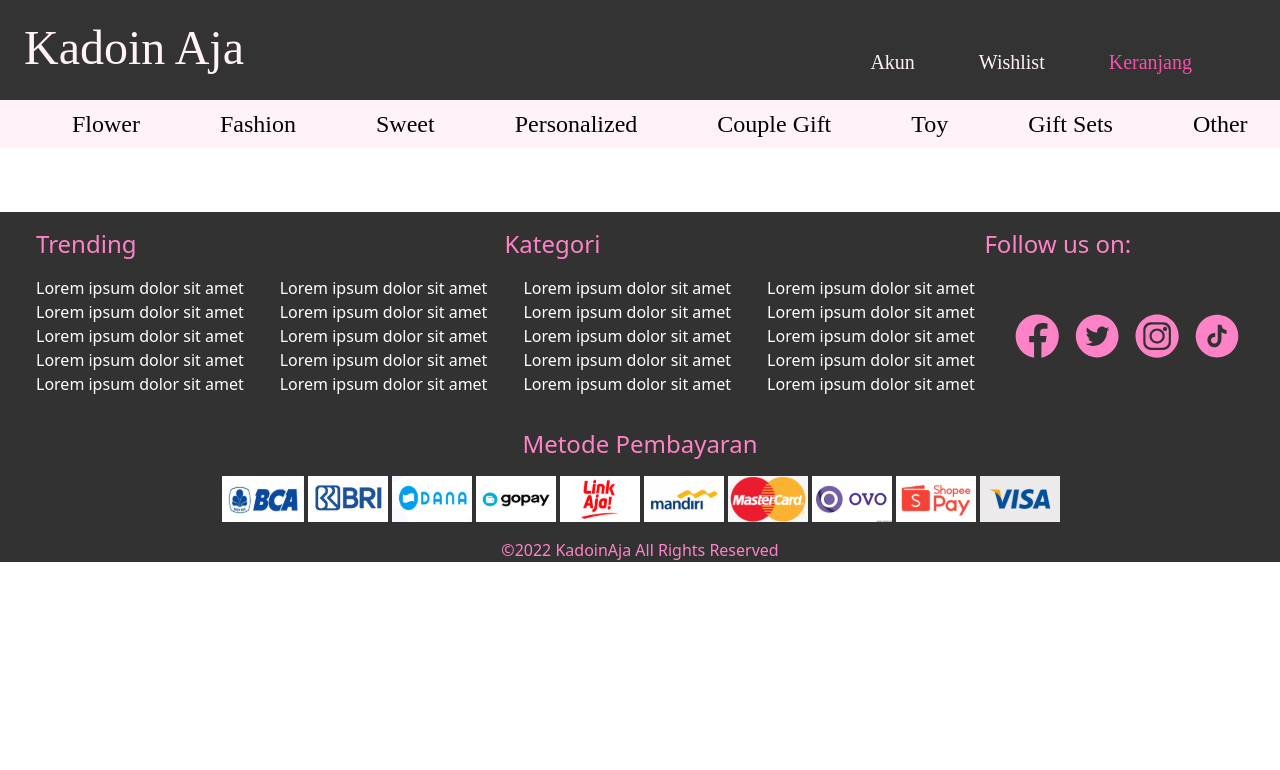
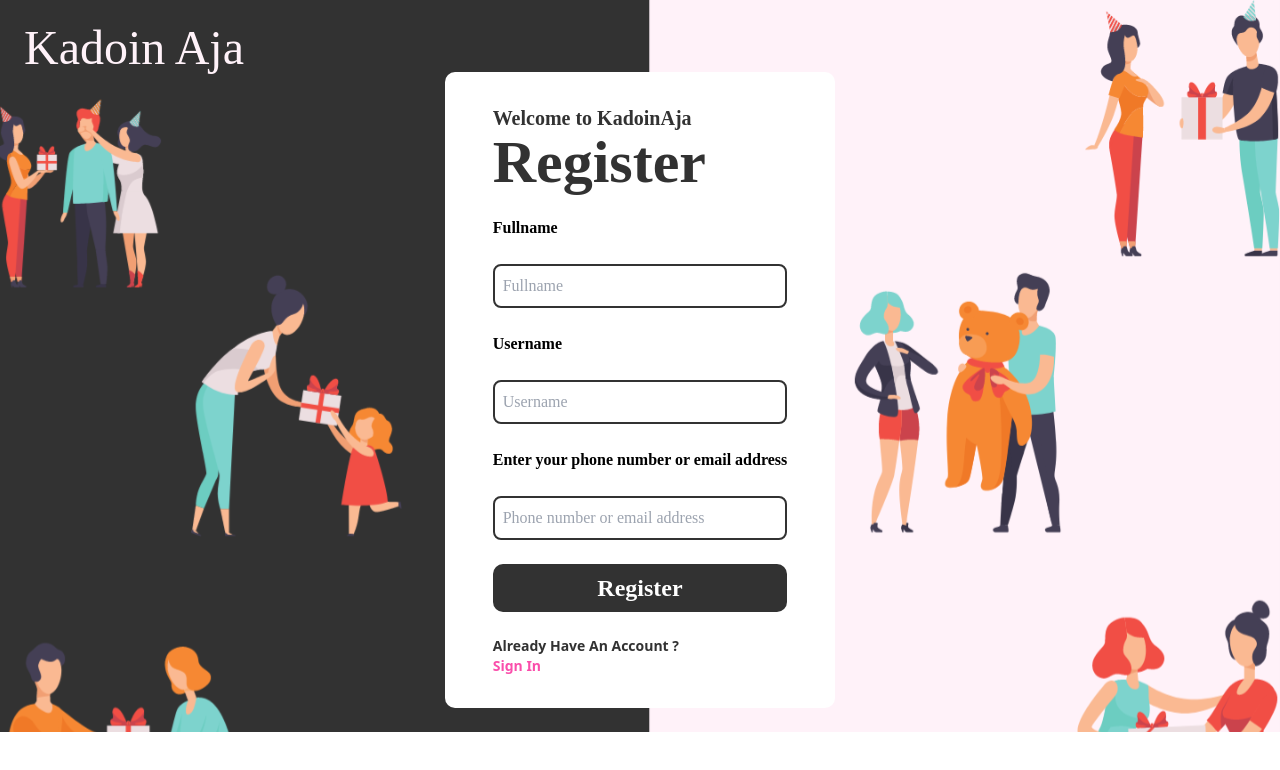
Before and after one commit to eskrimpistachio/kadoin-aja, a React (Create React App) app: page /Signup.js in a window 1280 px wide. Shown: the top 770 px of the page. Built offline with nearby package versions, Linux system fonts and the light colour scheme.

Commit message:
re-sync the font, build login and signup pages

```diff
--- a/src/App.js
+++ b/src/App.js
@@ -4,22 +4,38 @@ import "./App.css" ;
 import Footer from "./components/Footer.js";
 import {BrowserRouter as Router, Route, Switch } from 'react-router-dom';
 import Product from "./components/Product.js";
+import Login from './components/Login.js';
+import Signup from "./components/Signup.js";
 
 function App() {
   return (
     <Router>
+
       <Switch>
         <div>
+        <Route exact path="/">
+          <Login/>
+        </Route>
+
+        <Route exact path="/Signup.js">
+          <Signup/>
+        </Route>
+
+        <Route path="/main">
           <Navbar/>
-            <Route exact path="/">
-              <Main/>
-            </Route>
-            <Route exact path="/Product.js">
-              <Product/>
-            </Route>
+          <Main/>
           <Footer/>
+        </Route>
+
+        <Route path="/Product.js">
+          <Navbar/>
+          <Product/>
+          <Footer/>
+        </Route>
+
         </div>
       </Switch>
+
     </Router>
 
   );
--- /dev/null
+++ b/src/components/Login.js
@@ -0,0 +1,30 @@
+import React from "react";
+import { Link } from "react-router-dom";
+
+const Login = () => {
+    return (
+        <div className="bg-loginbg bg-cover h-full p-6 flex flex-col">
+
+            <Link className="text-5xl text-brandpink-100 font-logoFont2" to="/main">Kadoin Aja</Link>
+
+            <div className="mx-auto py-8 px-12 bg-white flex flex-col rounded-[10px]">
+                <p className="font-primaryFont text-xl text-brandblack font-bold">Welcome to KadoinAja</p>
+                <p className="font-primaryFont text-6xl text-brandblack font-extrabold">Login</p><br/>
+
+                <label for="phone" className="font-bold font-logoFont">Enter your phone number or email address</label><br/>
+                <input type="text" id="phone" placeholder="Phone number or email address" className="font-logoFont rounded-lg border-brandblack border-solid border-2 p-2"></input><br/>
+
+                <label for="pass" className="font-bold font-logoFont ">Enter your Password</label><br/>
+                <input type="text" id="phone" placeholder="Password" className="font-logoFont rounded-lg border-brandblack border-solid border-2 p-2"></input><br/>
+
+                <p className="font-logoFont text-brandpink-300 ml-auto">Forgot Password</p><br/>
+
+                <button className="font-bold text-white font-logoFont text-2xl bg-brandblack px-8 py-2 rounded-[10px]">Login</button><br/>
+
+                <p className="text-sm font-bold text-brandblack">No Account?</p>
+                <Link className="text-sm text-brandpink-300 font-bold" to="./Signup.js">Sign Up</Link>
+            </div>
+        </div>
+    );
+}
+export default Login;
--- a/src/components/Menu.js
+++ b/src/components/Menu.js
@@ -2,7 +2,7 @@ import React from "react";
 
 const Menu = () => {
     return(
-        <div className="flex flex-row bg-brandpink-100 text-2xl font-logoFont text-black px-8 py-2">
+        <div className="flex flex-row bg-brandpink-100 text-2xl font-primaryFont text-black px-8 py-2">
             <p className="mr-20 ml-10">Flower</p>
             <p className="mr-20">Fashion</p>
             <p className="mr-20">Sweet</p>
--- a/src/components/Navbar.js
+++ b/src/components/Navbar.js
@@ -6,7 +6,7 @@ const Navbar = ()=>{
     return(
     <div className="">
         <div className="bg-customGray-500 p-6 flex flex-row">
-            <p className="text-5xl text-brandpink-100 font-logoFont">Kadoin Aja</p>
+            <Link className="text-5xl text-brandpink-100 font-logoFont2" to="/main">Kadoin Aja</Link>
             <div></div>
             <div className="ml-auto mr-16 flex flex-row">
                 <Link to="" className="text-xl text-brandpink-100 font-primaryFont mt-6 mr-16">Akun</Link>
--- a/src/components/Product.js
+++ b/src/components/Product.js
@@ -71,7 +71,10 @@ const Product = () => {
 
         <div className='flex flex-row bg-brandpink-100'>
 
-            <div className='flex flex-col'>
+        <div className='ml-4 mr-6'>
+            Filter By
+        </div>
+            <div className='flex flex-col ml-8'>
                 <div className='flex flex-row mb-10'>
                     <button className='flex flex-col rounded-[10px] bg-customGray-100 mt-10 mr-4 hover:bg-brandpink-300 hover:text-white'>
                         <img src={Flower2}></img>
--- /dev/null
+++ b/src/components/Signup.js
@@ -0,0 +1,32 @@
+import React from 'react';
+import { Link } from "react-router-dom";
+
+const Signup = () => {
+    return (
+        <div className="bg-loginbg bg-cover h-full p-6 flex flex-col">
+
+            <Link className="text-5xl text-brandpink-100 font-logoFont2" to="/main">Kadoin Aja</Link>
+
+            <div className="mx-auto py-8 px-12 bg-white flex flex-col rounded-[10px]">
+                <p className="font-primaryFont text-xl text-brandblack font-bold">Welcome to KadoinAja</p>
+                <p className="font-primaryFont text-6xl text-brandblack font-extrabold">Register</p><br/>
+
+                <label for="fullname" className="font-bold font-logoFont">Fullname</label><br/>
+                <input type="text" id="fullname" placeholder="Fullname" className="font-logoFont rounded-lg border-brandblack border-solid border-2 p-2"></input><br/>
+
+                <label for="username" className="font-bold font-logoFont ">Username</label><br/>
+                <input type="text" id="username" placeholder="Username" className="font-logoFont rounded-lg border-brandblack border-solid border-2 p-2"></input><br/>
+
+                <label for="phone" className="font-bold font-logoFont">Enter your phone number or email address</label><br/>
+                <input type="text" id="phone" placeholder="Phone number or email address" className="font-logoFont rounded-lg border-brandblack border-solid border-2 p-2"></input><br/>
+
+                <button className="font-bold text-white font-logoFont text-2xl bg-brandblack px-8 py-2 rounded-[10px]">Register</button><br/>
+
+                <p className="text-sm font-bold text-brandblack">Already Have An Account ?</p>
+                <Link className="text-sm text-brandpink-300 font-bold" to="./Login.js">Sign In</Link>
+            </div>
+        </div>
+    );
+}
+
+export default Signup;
--- /dev/null
+++ b/src/config/Auth.js
@@ -0,0 +1,7 @@
+import { createContext, useContext } from 'react';
+
+export const AuthContext = createContext();
+
+export function useAuth() {
+    return useContext(AuthContext);
+}
--- a/src/index.css
+++ b/src/index.css
@@ -2,6 +2,6 @@
 @tailwind components;
 @tailwind utilities;
 
-@import url('https://fonts.googleapis.com/css2?family=Berkshire+Swash&family=Oswald:wght@300;400;700&display=swap');
+@import url('https://fonts.googleapis.com/css2?family=Berkshire+Swash&family=Playfair+Display:wght@400;500;600;700;800&family=Source+Sans+Pro:wght@200;300;400;600;700;900&display=swap');
 @import "~slick-carousel/slick/slick.css";
 @import "~slick-carousel/slick/slick-theme.css";
--- a/tailwind.config.js
+++ b/tailwind.config.js
@@ -30,11 +30,12 @@ module.exports = {
         },
       },
       fontFamily:{
-        primaryFont : ['Oswald'],
-        logoFont : ['Berkshire Swash']
+        primaryFont : ['Playfair Display'],
+        logoFont : ['Source Sans Pro'],
+        logoFont2 : ['Berkshire Swash']
       },
       backgroundImage: {
-        'linemask': "url('./components/img/linemask2.svg')",
+        'loginbg': "url('./components/img/loginbg.svg')",
       },
 
       margin:{
```
Also changed, not shown: src/components/img/loginbg.svg (added), src/config/PrivateRoute.js (added), src/logo.svg (deleted).
